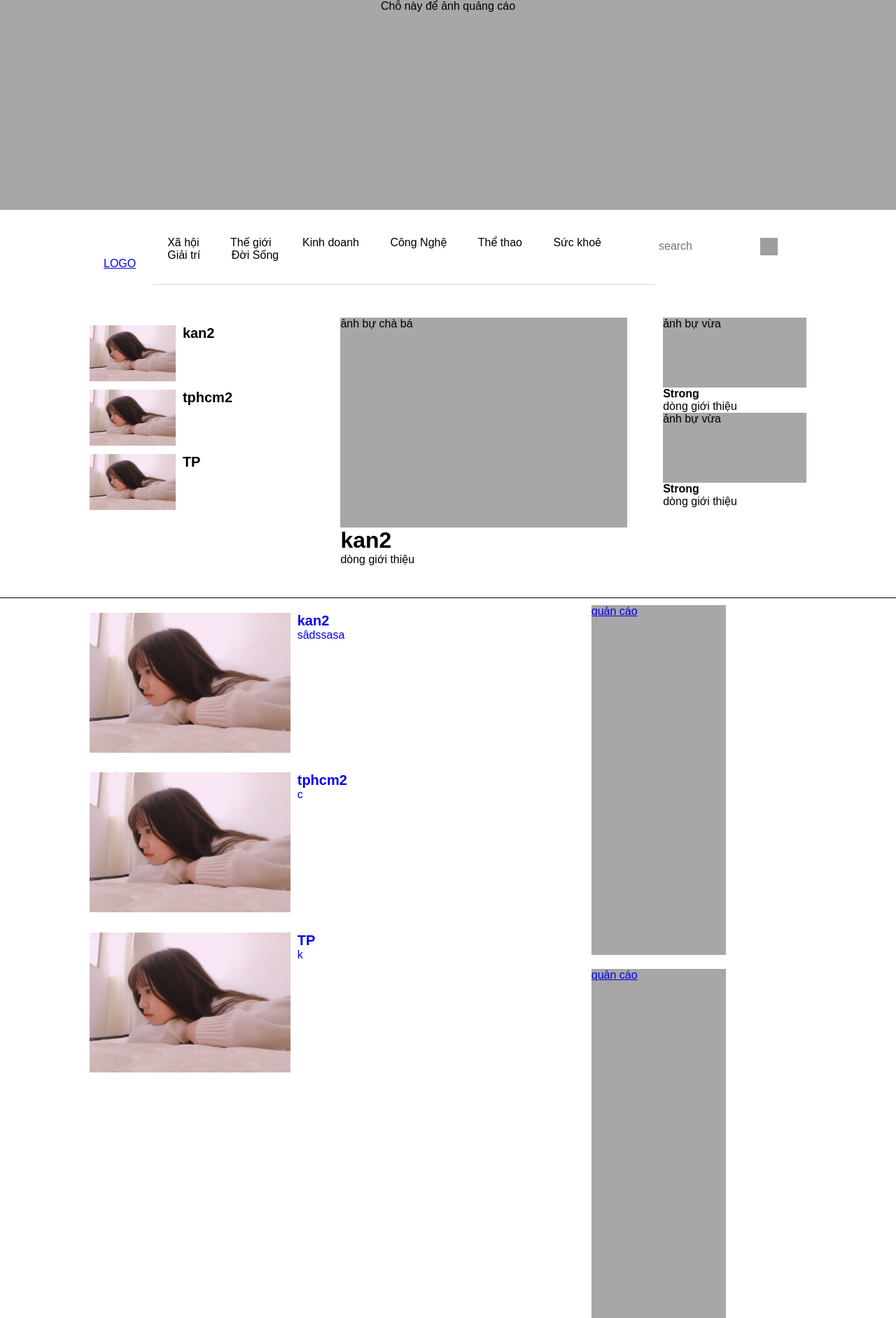
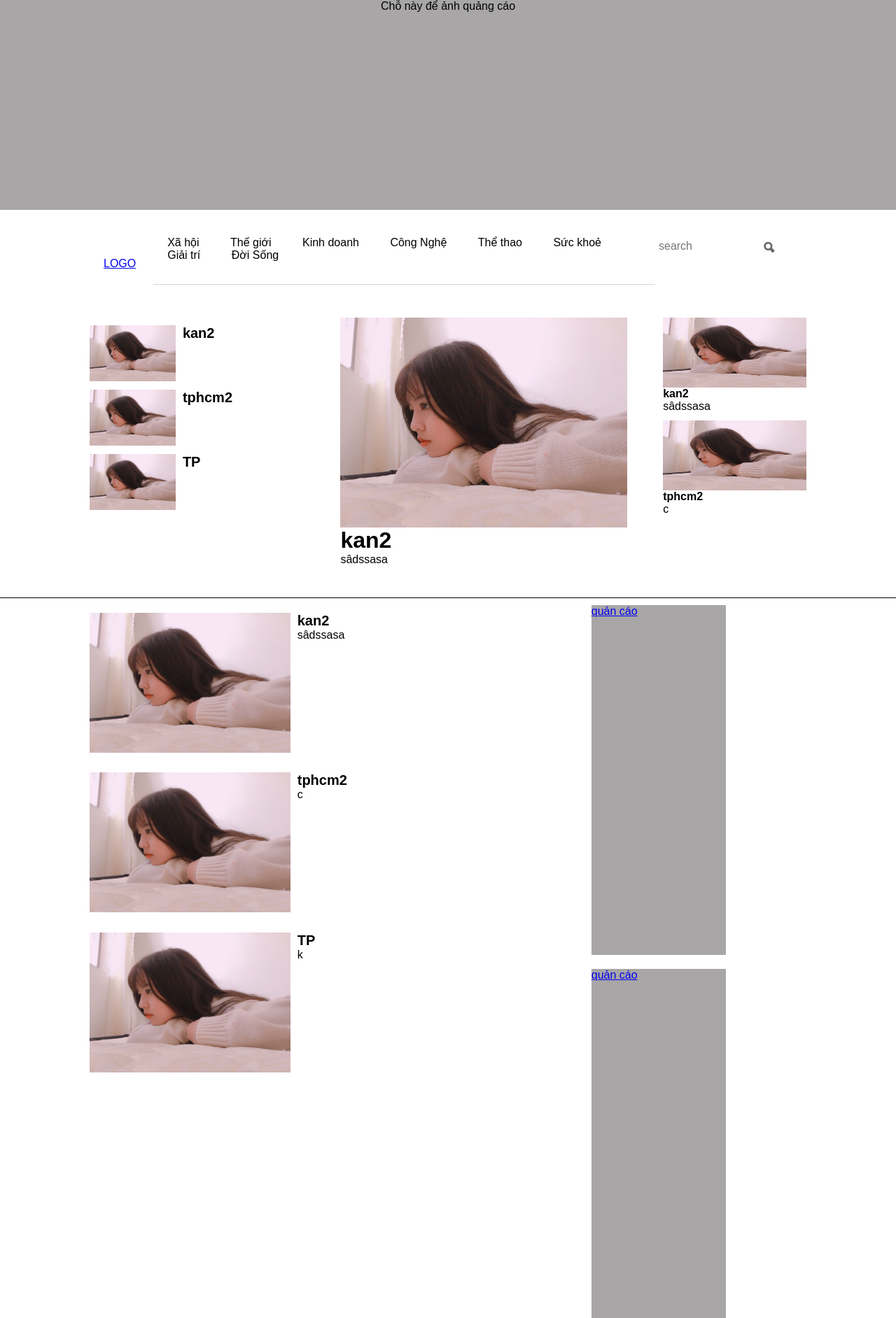
Before and after one commit to Giusstran2020/WebTinTuc, a PHP site: page /lab-03/ in a window 1280 px wide. Shown: the top 1884 px of the page at 70% size. Run offline with PHP 8.4, Linux system fonts and the light colour scheme; data comes from the database, SQL or seed files in the repository.

Commit message:
ketthuc mvc b1

```diff
--- a/public/user/CSS/home.css
+++ b/public/user/CSS/home.css
@@ -66,7 +66,7 @@
     position: relative;
 }
 .btn-search{
-    background: url(images/icon-search.png) no-repeat;
+    background: url(http://localhost:8080/lab-03/public/user/images/icon-search.png) no-repeat;
     display: inline-block;
     padding-right: 25px;
     padding-bottom: 10px;
@@ -130,6 +130,11 @@
     height: 300px;
     background-color: rgb(168, 166, 166);
 }
+.img-big img{
+    width: 100%;
+    height: 100%;
+}
+
 .img-news{
     width: 100%;
     height: 80px;
@@ -159,6 +164,10 @@
     height: 100px;
     background-color: rgb(168, 166, 166);
 }
+.img-medium img{
+    width: 100%;
+    height: 100%;
+}
 /*cot chi tiet*/
 .img-news-2{
     width: 100%;
@@ -185,3 +194,15 @@
     text-decoration: none;
     padding-bottom: 20px;
 }
+/* link thẻ a */
+.link{
+    text-decoration: none;
+    color: #000;
+}
+.link:hover{
+    font-style: italic;
+    color: rgb(13, 108, 233);
+}
+.introduce{
+    margin-bottom: 5%;
+}
--- a/public/user/pages/home.php
+++ b/public/user/pages/home.php
@@ -27,7 +27,7 @@
                     </ul>
                 </div>
                 <div class="search">
-                    <form action="search.php" method="post">
+                    <form action="" method="post">
                         <div class="container-search">
                             <input class="txt-search"type="text" placeholder="search"></input>
                             <input class="btn-search" type="submit" value></input>
@@ -51,6 +51,7 @@
                         $num2 = ($num >= 3) ? 3 : $num;
                         for($row = 0; $row < $num2; $row++){
                             echo '
+                            <a class="link" href="#">
                             <div class="text">
                             <div class="left width_4">
                                <div class="img-news">
@@ -64,43 +65,58 @@
                                 </div>
                             </div>
                         </div>
+                        </a>
                             ';
                         }
                    ?>
                 </div>
                 <div class = "big-news width_5">
                     <div class="container">
+                        <a href="#" class="link">
                             <div class="img-big">
-                            ảnh bự chà bá
+                                <?php
+                                    echo '
+                                            <img src="http://localhost:8080/lab-03/public/user/images/image.JPG">
+                                    ';
+                                ?>
                             </div>
                             <div class="tin giới thiệu">
-                            <h1>
+
                                     <?php
-                                    $array = $data["ds"];
+                                        $array = $data["tintuc"];
 
-                                        echo $array[0];
+                                            echo '<h1>'.$array[0][0].'</h1>'.'
+                                            <p>'.$array[0][1].' </p>
+                                            ';
 
                                     ?>
-                            </h1>
-                            dòng giới thiệu
                             </div>
+                        </a>
+
                     </div>
                 </div>
                 <div class = "colum-1-news width_2">
+
+                        <?php
+                                $array = $data["tintuc"];
+                                $num = count($array);
+                                $num2 = ($num >= 2) ? 2 : $num;
+                                for($row = 0; $row < $num2; $row++){
+                                echo '
+                                <a href="#" class="link">
+
                                             <div class="img-medium">
-                        ảnh bự vừa
+                                            <img src="http://localhost:8080/lab-03/public/user/images/image.JPG">
                                             </div>
                                             <div class="introduce">
-                        <h4>Strong</h4>
-                        dòng giới thiệu
+                                                <h4>'.$array[$row][0].'</h4>
+                                                <p>'.$array[$row][1].'</p>
                                             </div>
-                    <div class="img-medium">
-                        ảnh bự vừa
-                    </div>
-                    <div class="introduce">
-                        <h4>Strong</h4>
-                        dòng giới thiệu
-                    </div>
+
+                                    </a>
+                                ';}
+                        ?>
+
                 </div>
             </div>
         </div>
@@ -116,7 +132,7 @@
                         $num2 = ($num >= 3) ? 3 : $num;
                         for($row = 0; $row < $num2; $row++){
                             echo '
-                            <a href="#">
+                            <a class="link" href="#">
                                 <div class="text">
                                 <div class="left width_4">
                                     <div class="img-news-2">
```
Also changed, not shown: README.md, public/user/images/icon-search.png (added). Lines whose indentation alone changed are shown as unchanged.
